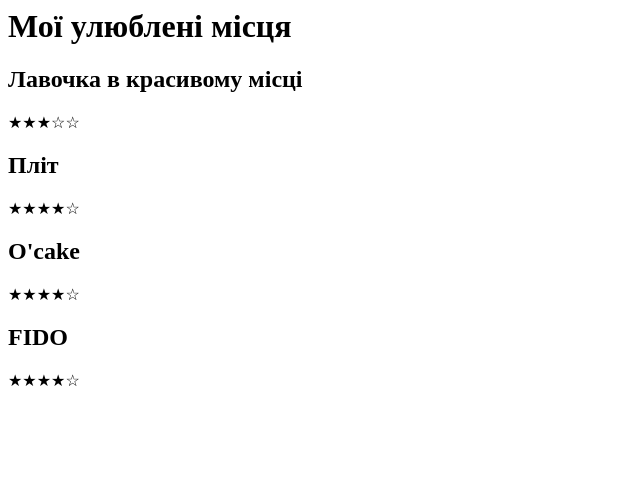
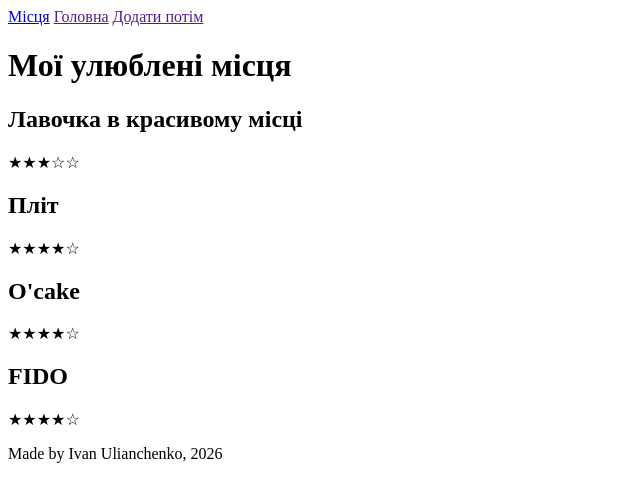
Before and after one commit to ivanvan08/where_to_go, a Django app: page /places/ in a window 1280 px wide. Shown: the top 502 px of the page, without its empty margins (0-640 px from the left). Run offline with Django 5.2, Linux system fonts and the light colour scheme.

Commit message:
feat: add base template and extend place list from it

```diff
--- /dev/null
+++ b/wtg/templates/wtg/base.html
@@ -0,0 +1,17 @@
+<!DOCTYPE html>
+<html lang="en">
+  <head>
+    <title>Where to go?</title>
+  </head>
+  <body>
+    <header>
+      <a href="{% url 'place_list' %}">Місця</a>
+      <a href="">Головна</a>
+      <a href="">Додати потім</a>
+    </header>
+    {% block content %}{% endblock %}
+    <footer>
+      <p>Made by Ivan Ulianchenko, 2026</p>
+    </footer>
+  </body>
+</html>
--- a/wtg/templates/wtg/place_list.html
+++ b/wtg/templates/wtg/place_list.html
@@ -1,3 +1,5 @@
+{% extends "wtg/base.html" %}
+{% block content %}
   <h1>Мої улюблені місця</h1>
   {% for place in places %}
     <div>
@@ -5,3 +7,4 @@
       <p>{{ place.stars }}</p>
     </div>
   {% endfor %}
+{% endblock %}
```
Lines whose indentation alone changed are shown as unchanged.
